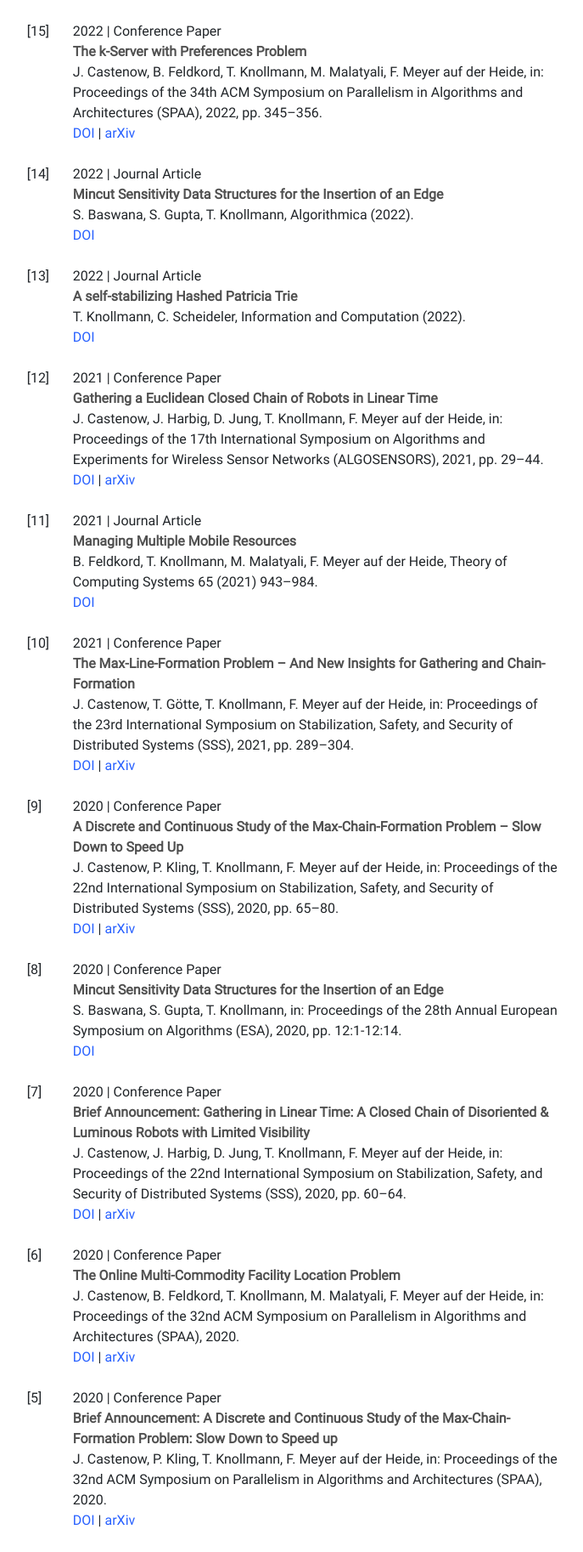
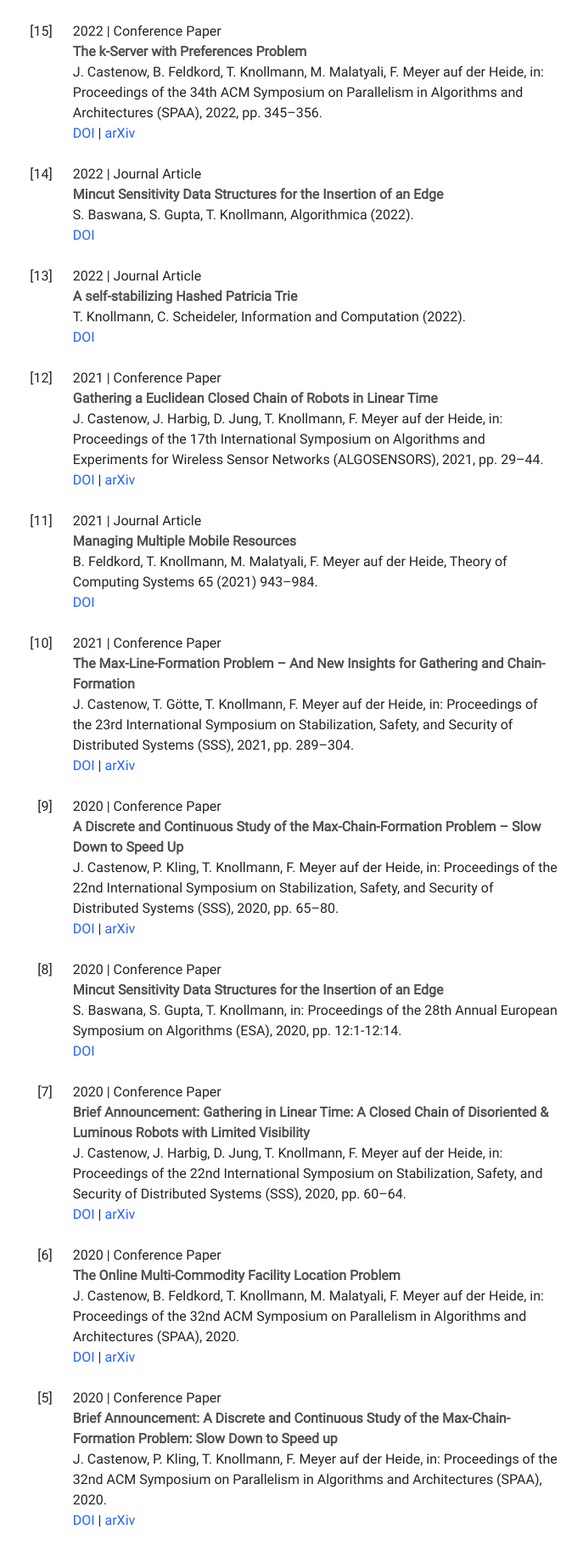
Before and after one commit to TillKnollmann/Homepage, a PHP site: page /de/index.html in a window 1280 px wide. Shown: the part 804-2630 px from the top of the page at 85% size, without its empty margins (489-1176 px from the left). Run offline with PHP 8.4, Linux system fonts and the light colour scheme.

Commit message:
improve appearance of publication list on small devices

```diff
--- a/de/index.html
+++ b/de/index.html
@@ -60,10 +60,10 @@
             <div id="publications">
               <div class="col">
                 <div class="row">
-                  <div class="col-md-1">
+                  <div class="col-1">
                     [18]
                   </div>
-                  <div class="col-md-11">
+                  <div class="col-11">
                     2023 | Journal Article
                     <div>
                       <strong>Gathering a Euclidean Closed Chain of
@@ -77,10 +77,10 @@
                 </div>
                 <div class="row">&nbsp;</div>
                 <div class="row">
-                  <div class="col-md-1">
+                  <div class="col-1">
                     [17]
                   </div>
-                  <div class="col-md-11">
+                  <div class="col-11">
                     2023 | Conference Paper
                     <div>
                       <strong>A Unifying Approach to Efficient
@@ -96,10 +96,10 @@
                 </div>
                 <div class="row">&nbsp;</div>
                 <div class="row">
-                  <div class="col-md-1">
+                  <div class="col-1">
                     [16]
                   </div>
-                  <div class="col-md-11">
+                  <div class="col-11">
                     2022 | Journal Article
                     <div>
                       <strong>A Discrete and Continuous Study of the
@@ -111,10 +111,10 @@
                 </div>
                 <div class="row">&nbsp;</div>
                 <div class="row">
-                  <div class="col-md-1">
+                  <div class="col-1">
                     [15]
                   </div>
-                  <div class="col-md-11">
+                  <div class="col-11">
                     2022 | Conference Paper
                     <div>
                       <strong>The k-Server with Preferences
@@ -128,10 +128,10 @@
                 </div>
                 <div class="row">&nbsp;</div>
                 <div class="row">
-                  <div class="col-md-1">
+                  <div class="col-1">
                     [14]
                   </div>
-                  <div class="col-md-11">
+                  <div class="col-11">
                     2022 | Journal Article
                     <div>
                       <strong>Mincut Sensitivity Data Structures for
@@ -143,10 +143,10 @@
                 </div>
                 <div class="row">&nbsp;</div>
                 <div class="row">
-                  <div class="col-md-1">
+                  <div class="col-1">
                     [13]
                   </div>
-                  <div class="col-md-11">
+                  <div class="col-11">
                     2022 | Journal Article
                     <div>
                       <strong>A self-stabilizing Hashed Patricia
@@ -158,10 +158,10 @@
                 </div>
                 <div class="row">&nbsp;</div>
                 <div class="row">
-                  <div class="col-md-1">
+                  <div class="col-1">
                     [12]
                   </div>
-                  <div class="col-md-11">
+                  <div class="col-11">
                     2021 | Conference Paper
                     <div>
                       <strong>Gathering a Euclidean Closed Chain of
@@ -176,10 +176,10 @@
                 </div>
                 <div class="row">&nbsp;</div>
                 <div class="row">
-                  <div class="col-md-1">
+                  <div class="col-1">
                     [11]
                   </div>
-                  <div class="col-md-11">
+                  <div class="col-11">
                     2021 | Journal Article
                     <div>
                       <strong>Managing Multiple Mobile
@@ -192,10 +192,10 @@
                 </div>
                 <div class="row">&nbsp;</div>
                 <div class="row">
-                  <div class="col-md-1">
+                  <div class="col-1">
                     [10]
                   </div>
-                  <div class="col-md-11">
+                  <div class="col-11">
                     2021 | Conference Paper
                     <div>
                       <strong>The Max-Line-Formation Problem – And
@@ -210,10 +210,10 @@
                 </div>
                 <div class="row">&nbsp;</div>
                 <div class="row">
-                  <div class="col-md-1">
+                  <div class="col-1">
                     [9]
                   </div>
-                  <div class="col-md-11">
+                  <div class="col-11">
                     2020 | Conference Paper
                     <div>
                       <strong>A Discrete and Continuous Study of the
@@ -228,10 +228,10 @@
                 </div>
                 <div class="row">&nbsp;</div>
                 <div class="row">
-                  <div class="col-md-1">
+                  <div class="col-1">
                     [8]
                   </div>
-                  <div class="col-md-11">
+                  <div class="col-11">
                     2020 | Conference Paper
                     <div>
                       <strong>Mincut Sensitivity Data Structures for
@@ -244,10 +244,10 @@
                 </div>
                 <div class="row">&nbsp;</div>
                 <div class="row">
-                  <div class="col-md-1">
+                  <div class="col-1">
                     [7]
                   </div>
-                  <div class="col-md-11">
+                  <div class="col-11">
                     2020 | Conference Paper
                     <div>
                       <strong>Brief Announcement: Gathering in
@@ -263,10 +263,10 @@
                 </div>
                 <div class="row">&nbsp;</div>
                 <div class="row">
-                  <div class="col-md-1">
+                  <div class="col-1">
                     [6]
                   </div>
-                  <div class="col-md-11">
+                  <div class="col-11">
                     2020 | Conference Paper
                     <div>
                       <strong>The Online Multi-Commodity Facility
@@ -280,10 +280,10 @@
                 </div>
                 <div class="row">&nbsp;</div>
                 <div class="row">
-                  <div class="col-md-1">
+                  <div class="col-1">
                     [5]
                   </div>
-                  <div class="col-md-11">
+                  <div class="col-11">
                     2020 | Conference Paper
                     <div>
                       <strong>Brief Announcement: A Discrete and
@@ -297,10 +297,10 @@
                 </div>
                 <div class="row">&nbsp;</div>
                 <div class="row">
-                  <div class="col-md-1">
+                  <div class="col-1">
                     [4]
                   </div>
-                  <div class="col-md-11">
+                  <div class="col-11">
                     2019 | Conference Paper
                     <div>
                       <strong>Managing Multiple Mobile
@@ -314,10 +314,10 @@
                 </div>
                 <div class="row">&nbsp;</div>
                 <div class="row">
-                  <div class="col-md-1">
+                  <div class="col-1">
                     [3]
                   </div>
-                  <div class="col-md-11">
+                  <div class="col-11">
                     2018 | Conference Paper
                     <div>
                       <strong>A Self-Stabilizing Hashed Patricia
@@ -331,10 +331,10 @@
                 </div>
                 <div class="row">&nbsp;</div>
                 <div class="row">
-                  <div class="col-md-1">
+                  <div class="col-1">
                     [2]
                   </div>
-                  <div class="col-md-11">
+                  <div class="col-11">
                     2018 | Conference Paper
                     <div>
                       <strong>A Peer-to-Peer based Cloud Storage
@@ -347,10 +347,10 @@
                 </div>
                 <div class="row">&nbsp;</div>
                 <div class="row">
-                  <div class="col-md-1">
+                  <div class="col-1">
                     [1]
                   </div>
-                  <div class="col-md-11">
+                  <div class="col-11">
                     2017 | Book Chapter
                     <div>
                       <strong>Monitoring of Domain-Related Problems
--- a/styles/main.css
+++ b/styles/main.css
@@ -144,7 +144,7 @@ h3 {
     text-decoration: underline;
 }
 
-#publications col-md-1 {
+#publications .col-1 {
     text-align: right;
 }
 
```
Also changed, not shown: en/index.html (+36 -36 lines), generator/template.html (+36 -36 lines).
